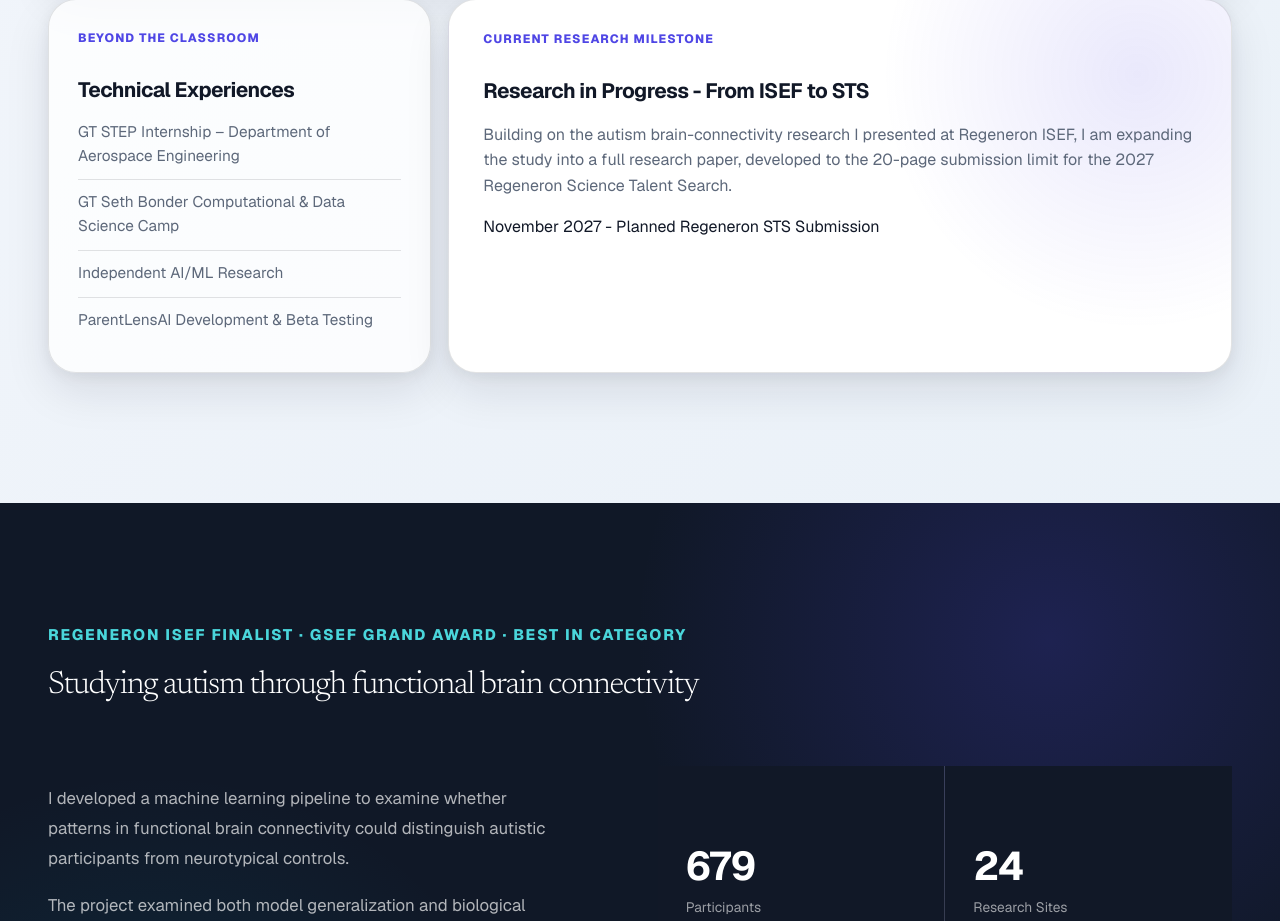
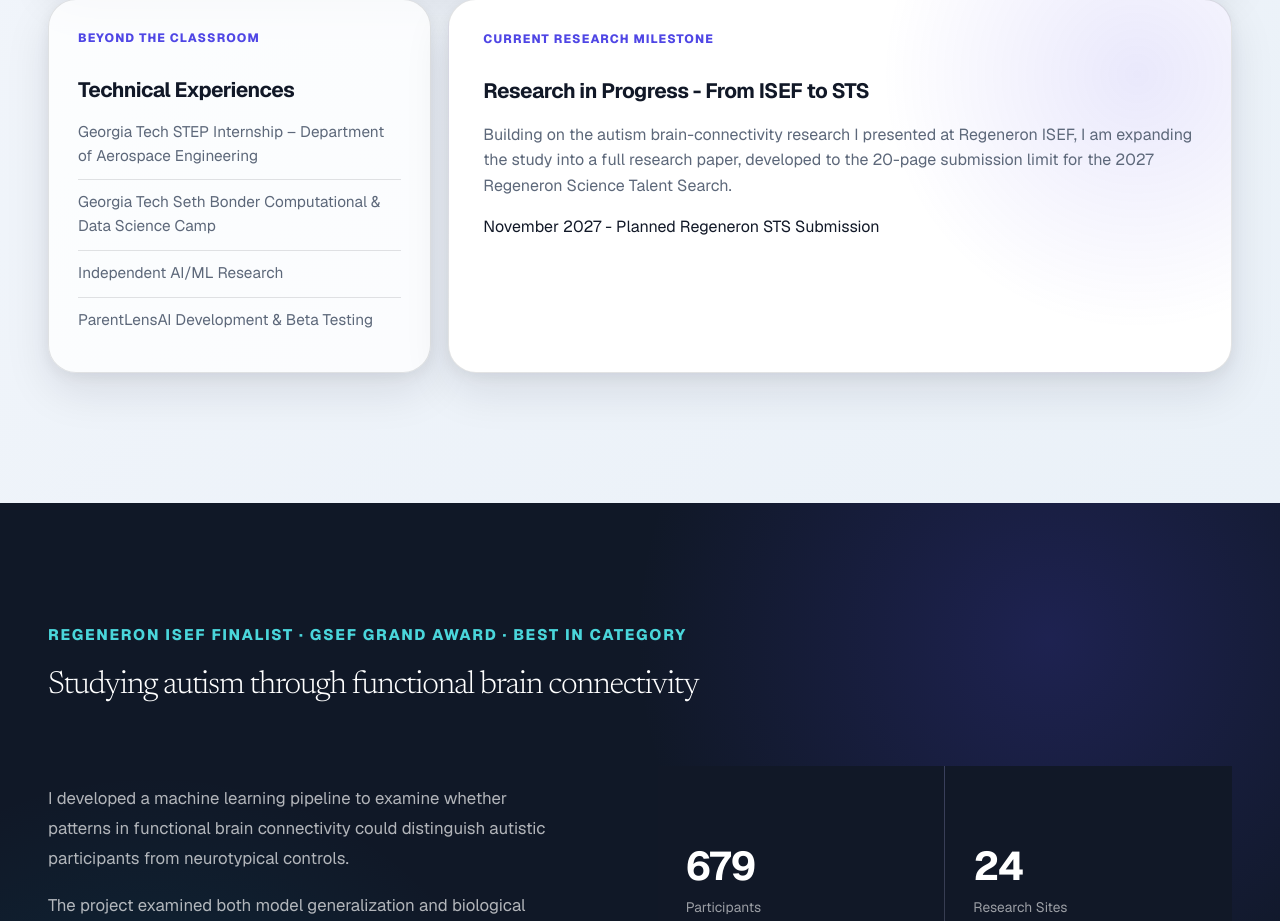
Before and after one commit to bradyzhou1/brady-portfolio, a Next.js app: page / in a window 1280 px wide. Shown: the part 3199-4120 px from the top of the page. Built offline with nearby package versions, Linux system fonts and the light colour scheme.

Commit message:
adding pictures

```diff
--- a/app/globals.css
+++ b/app/globals.css
@@ -582,7 +582,8 @@ p {
   }
 
   .aboutPhotoPrimary,
-  .aboutPhotoSecondary {
+  .aboutPhotoSecondary,
+  .aboutPhotoTertiary {
     width: 72%;
     aspect-ratio: 4 / 5;
   }
@@ -594,6 +595,10 @@ p {
   .aboutPhotoSecondary {
     align-self: flex-end;
     border: 0;
+  }
+
+  .aboutPhotoTertiary {
+    align-self: flex-start;
   }
 }
 
--- a/app/page.tsx
+++ b/app/page.tsx
@@ -101,6 +101,16 @@ export default function Home() {
                 alt="All-State 2025"
                 fill
                 sizes="(max-width: 900px) 70vw, 25vw"
+                className="aboutImage"
+              />
+            </div>
+
+            <div className="aboutPhoto aboutPhotoTertiary">
+              <Image
+                src="/images/infantrymuseum.jpg"
+                alt="Brady and Mason at the National Infantry Museum"
+                fill
+                sizes="(max-width: 900px) 90vw, 36vw"
                 className="aboutImage"
               />
             </div>
@@ -273,8 +283,8 @@ export default function Home() {
               <h3>Technical Experiences</h3>
 
               <ul className="snapshotList">
-                <li>GT STEP Internship – Department of Aerospace Engineering</li>
-                <li>GT Seth Bonder Computational & Data Science Camp</li>
+                <li>Georgia Tech STEP Internship – Department of Aerospace Engineering</li>
+                <li>Georgia Tech Seth Bonder Computational & Data Science Camp</li>
                 <li>Independent AI/ML Research</li>
                 <li>ParentLensAI Development & Beta Testing</li>
               </ul>
```
Also changed, not shown: public/images/infantrymuseum.jpg (added), 1 other file (tests, documents, lock files or other folders).
